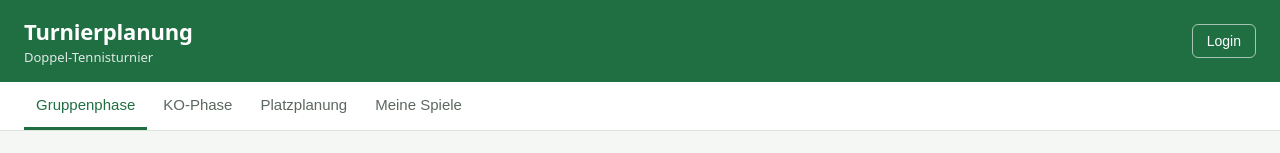
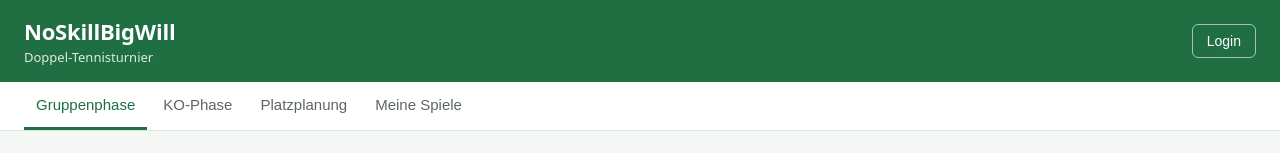
Before and after one commit to Error6669/NoSkillBigWill, a React (Vite) app: page / in a window 1280 px wide. Shown: the top 153 px of the page. Built offline with nearby package versions, Linux system fonts and the light colour scheme.

Commit message:
Rename app heading and page title to NoSkillBigWill

```diff
--- a/index.html
+++ b/index.html
@@ -4,7 +4,7 @@
     <meta charset="UTF-8" />
     <link rel="icon" type="image/svg+xml" href="/favicon.svg" />
     <meta name="viewport" content="width=device-width, initial-scale=1.0" />
-    <title>Turnierplanung</title>
+    <title>NoSkillBigWill</title>
   </head>
   <body>
     <div id="root"></div>
--- a/src/components/layout/AppHeader.tsx
+++ b/src/components/layout/AppHeader.tsx
@@ -81,7 +81,7 @@ export default function AppHeader({
   return (
     <header className="app-header">
       <div className="app-header__title">
-        <h1>Turnierplanung</h1>
+        <h1>NoSkillBigWill</h1>
         <p className="app-header__subtitle">Doppel-Tennisturnier</p>
       </div>
       <div className="app-header__actions">
```
